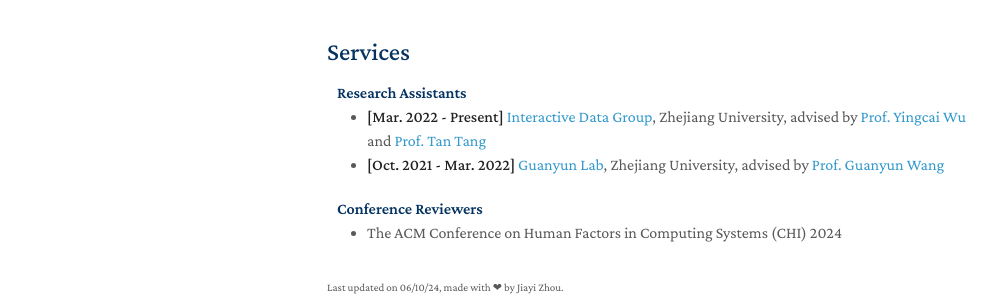
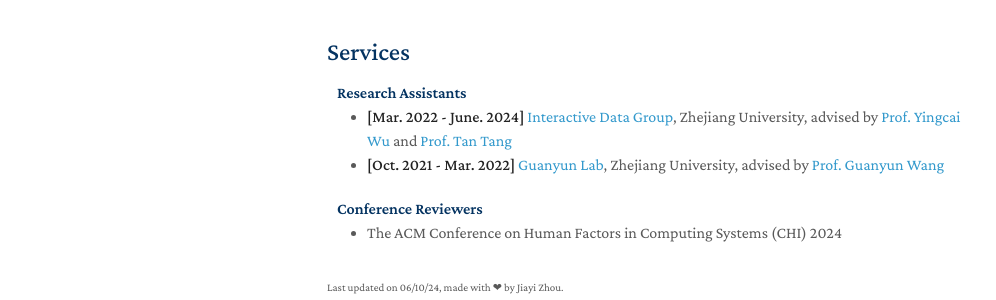
Before and after one commit to JiayZhou/JiayZhou.github.io, a Jekyll site: the page built from index.md, in a window 1280 px wide and 900 px high, scrolled down 998 px. Shown: the part 532-832 px from the top of the window, without its empty margins (143-1139 px from the left). Built offline with Jekyll 4.4.1, drawn with Linux system fonts in a browser that asks for light colours; nearby versions of some CDN libraries; a style sheet for code colours, icons or effects is not loaded; our own code applies the rules of GitHub Pages for plain Markdown files.

Commit message:
Update services.md

```diff
--- a/_includes/services.md
+++ b/_includes/services.md
@@ -1,7 +1,7 @@
 ## Services
 
 <h4 style="margin:0 10px 0;">Research Assistants</h4>
-  - **[Mar. 2022 - Present]** [Interactive Data Group](https://zjuidg.org/), Zhejiang University, advised by [Prof. Yingcai Wu](http://www.ycwu.org/) and [Prof. Tan Tang](https://tantang.org/)
+  - **[Mar. 2022 - June. 2024]** [Interactive Data Group](https://zjuidg.org/), Zhejiang University, advised by [Prof. Yingcai Wu](http://www.ycwu.org/) and [Prof. Tan Tang](https://tantang.org/)
   - **[Oct. 2021 - Mar. 2022]** [Guanyun Lab](https://design.zju.edu.cn/guanyunlab/), Zhejiang University, advised by [Prof. Guanyun Wang](https://www.guanyundesign.com/)
 
 <h4 style="margin:0 10px 0;">Conference Reviewers</h4>
```
